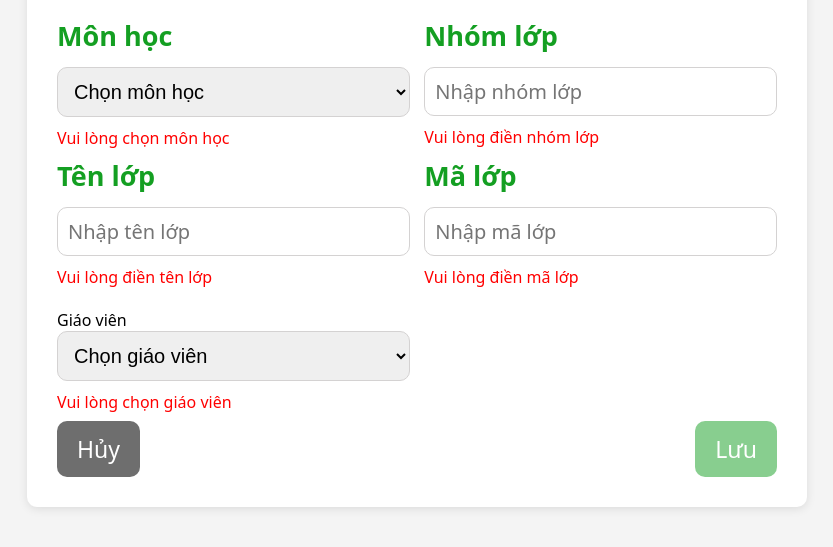
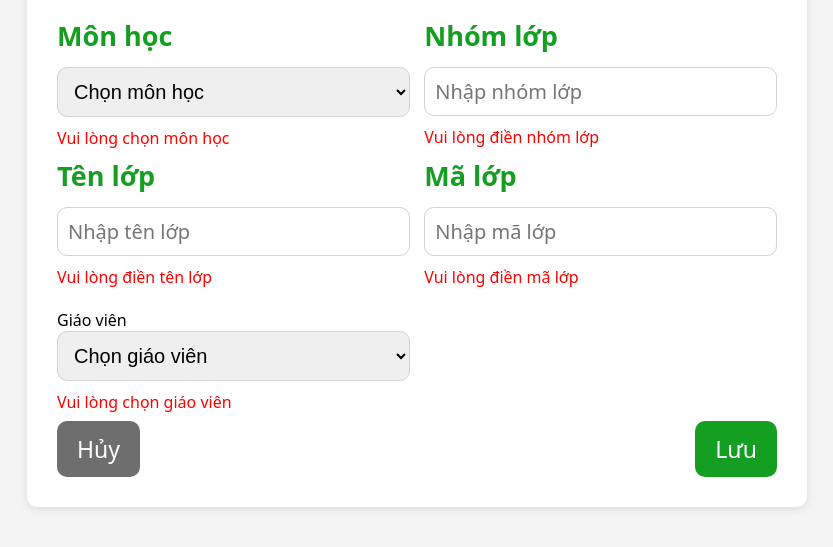
Before and after one commit to younglonelystonie/form_test_01, a plain HTML site: page index.html in a window 1280 px wide. Shown: the part 253-800 px from the top of the page, without its empty margins (223-1056 px from the left). Drawn offline with Linux system fonts and the light colour scheme.

Commit message:
dit con me m

```diff
--- a/index.html
+++ b/index.html
@@ -92,7 +92,7 @@
                 </div>
                 <div class="form_row">
                     <input type="reset" value="Hủy" class="form_reset" />
-                    <input type="submit" value="Lưu" class="form_submit" />
+                    <input type="submit" value="Lưu" class="form_submit submit_btn" />
                 </div>
             </form>
         </div>
--- a/style.css
+++ b/style.css
@@ -121,7 +121,3 @@ button {
 .form_group:focus .form_input {
     border-color: #149f22;
 }
-form:has(:invalid) .form_submit {
-    opacity: 0.5;
-    pointer-events: none;
-}
```
